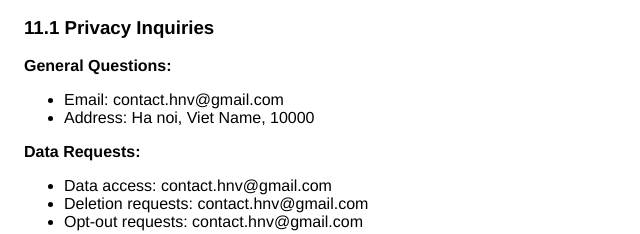
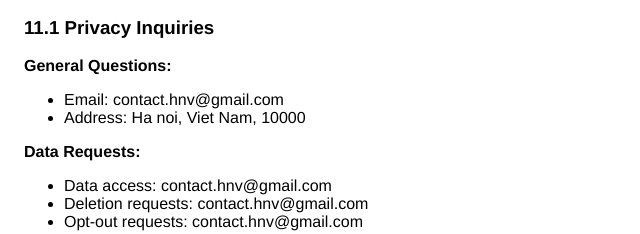
Before and after one commit to HwInc/moment-privacy, a plain HTML site: page privacy-policy.html in a window 1280 px wide. Shown: the part 6711-6945 px from the top of the page, 0-640 px from the left. Drawn offline with Linux system fonts and the light colour scheme.

Commit message:
Update privacy-policy.html

```diff
--- a/privacy-policy.html
+++ b/privacy-policy.html
@@ -338,7 +338,7 @@
 <p><strong>General Questions:</strong></p>
 <ul>
 <li>Email: contact.hnv@gmail.com</li>
-<li>Address: Ha noi, Viet Name, 10000</li>
+<li>Address: Ha noi, Viet Nam, 10000</li>
 </ul>
 <p><strong>Data Requests:</strong></p>
 <ul>
```
